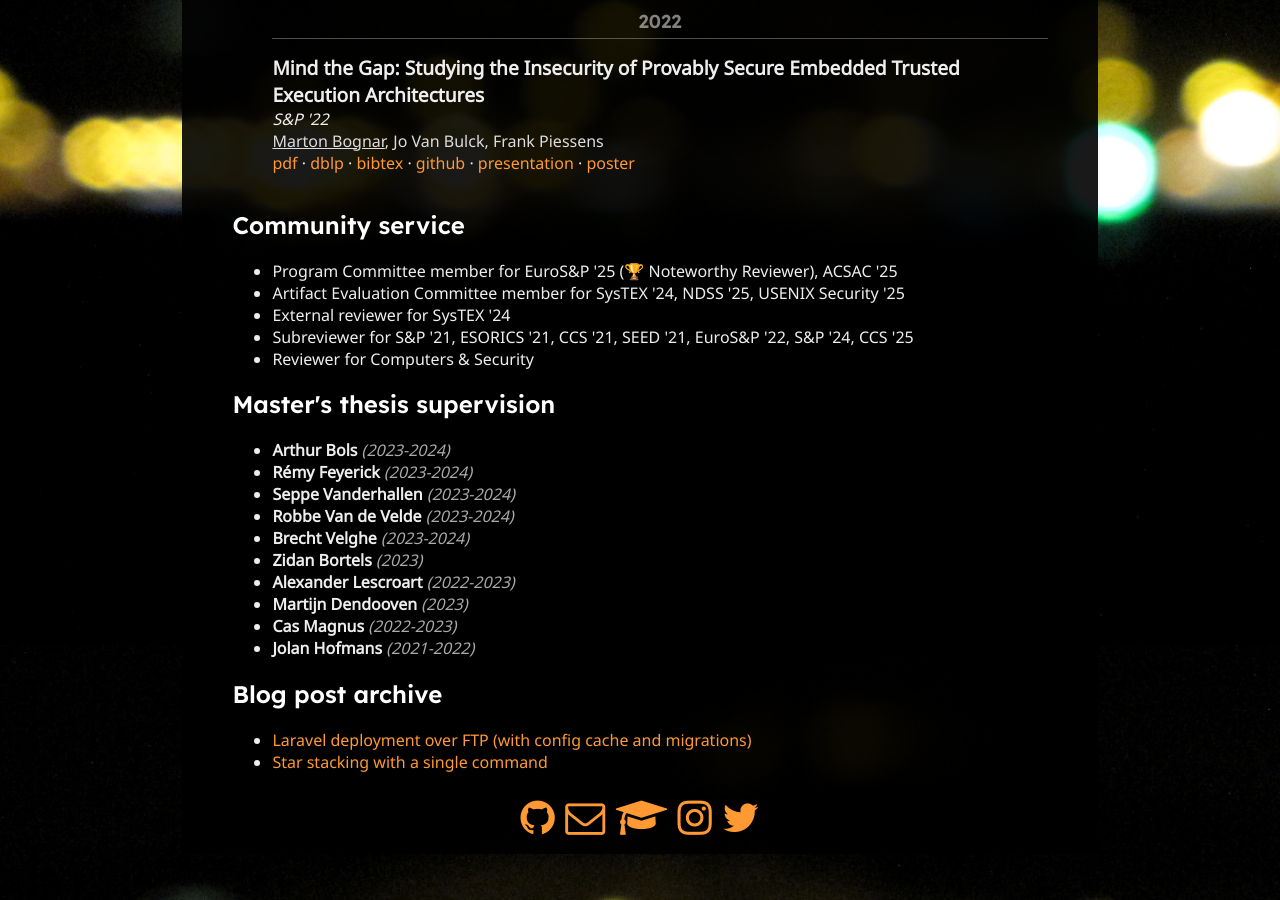
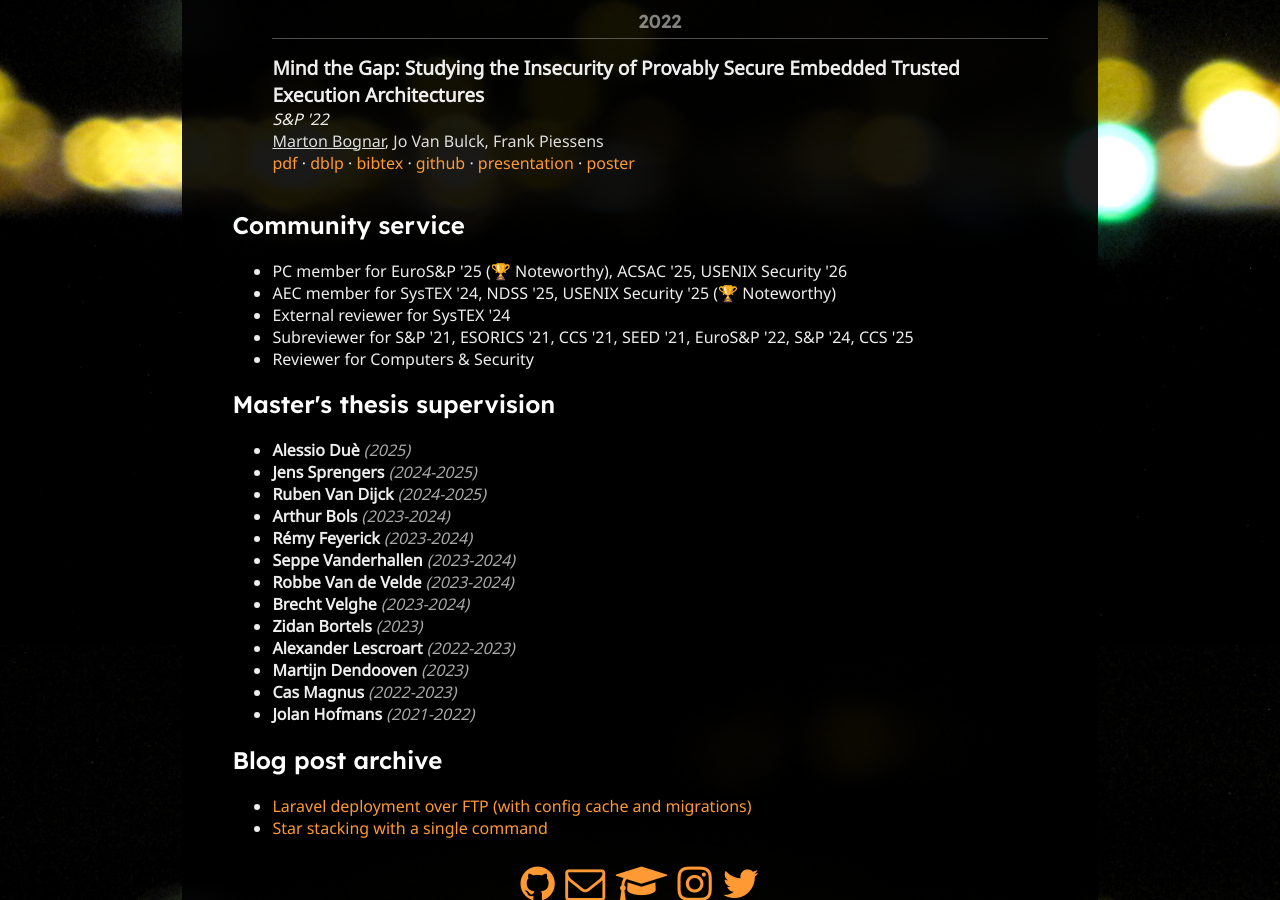
Before and after one commit to martonbognar/martonbognar.github.io, a Jekyll site: the page built from index.html, in a window 1280 px wide and 900 px high, scrolled down 2055 px. Built offline with Jekyll 4.4.1, drawn with Linux system fonts in a browser that asks for light colours.

Commit message:
Things I've been up to

```diff
--- a/index.html
+++ b/index.html
@@ -185,14 +185,17 @@ layout: default
 </ul>
 <h2>Community service</h2>
 <ul>
-  <li>Program Committee member for EuroS&P '25 (🏆 Noteworthy Reviewer), ACSAC '25</li>
-  <li>Artifact Evaluation Committee member for SysTEX '24, NDSS '25, USENIX Security '25</li>
+  <li>PC member for EuroS&P '25 (🏆 Noteworthy), ACSAC '25, USENIX Security '26</li>
+  <li>AEC member for SysTEX '24, NDSS '25, USENIX Security '25 (🏆 Noteworthy)</li>
   <li>External reviewer for SysTEX '24</li>
   <li>Subreviewer for S&P '21, ESORICS '21, CCS '21, SEED '21, EuroS&P '22, S&P '24, CCS '25</li>
   <li>Reviewer for Computers & Security</li>
 </ul>
 <h2>Master's thesis supervision</h2>
 <ul>
+  <li><span class='student'>Alessio Duè</span> <span class='year'>(2025)</span></li>
+  <li><span class='student'>Jens Sprengers</span> <span class='year'>(2024-2025)</span></li>
+  <li><span class='student'>Ruben Van Dijck</span> <span class='year'>(2024-2025)</span></li>
   <li><span class='student'>Arthur Bols</span> <span class='year'>(2023-2024)</span></li>
   <li><span class='student'>Rémy Feyerick</span> <span class='year'>(2023-2024)</span></li>
   <li><span class='student'>Seppe Vanderhallen</span> <span class='year'>(2023-2024)</span></li>
```
